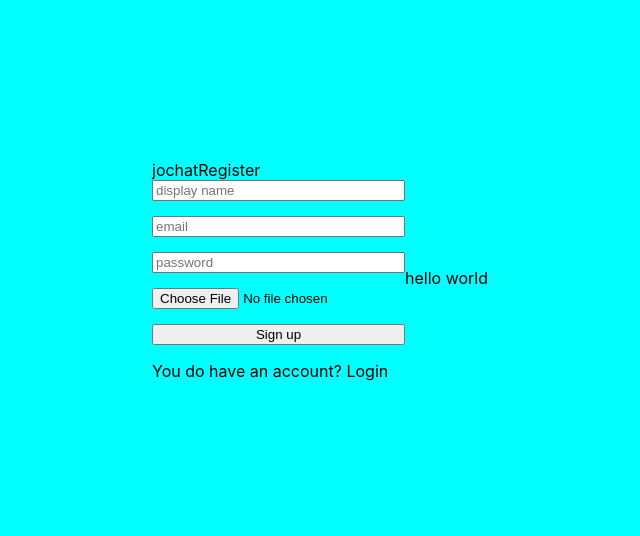
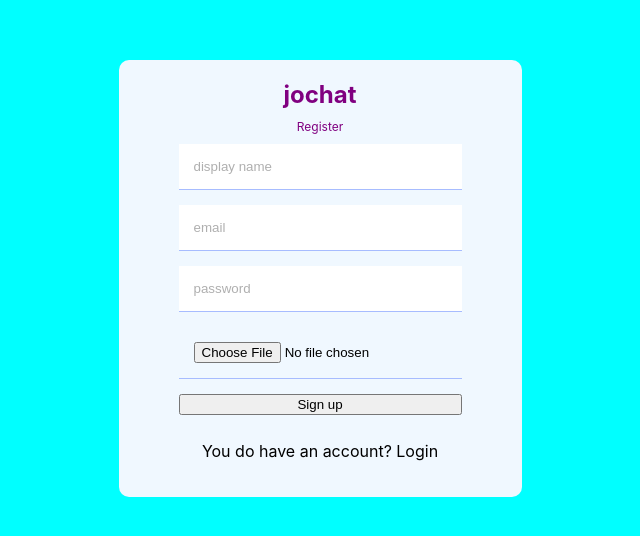
Before and after one commit to ottojoash/jochat, a React (Create React App) app: page / in a window 1280 px wide. Shown: the part 122-658 px from the top of the page, without its empty margins (320-960 px from the left). Built offline with nearby package versions, Linux system fonts and the light colour scheme.

Commit message:
register css

```diff
--- a/src/pages/Register.js
+++ b/src/pages/Register.js
@@ -15,7 +15,7 @@ const Register = () => {
             </form>
             <p>You do have an account? Login</p>
         </div>
-        hello world
+
     </div>
   );
 }
--- a/src/style.scss
+++ b/src/style.scss
@@ -6,10 +6,37 @@
     justify-content: center;
 
     .formWrapper{
+        background-color: aliceblue;
+        padding: 20px 60px;
+        border-radius: 10px;
+        display: flex;
+        flex-direction: column;
+        gap: 10px;
+        align-items: center;
+
+        .logo{
+            color: purple;
+            font-weight: bold;
+            font-size: 24px;
+        }
+
+        .title{
+            color: purple;
+            font-size: 12px;
+        }
         form{
             display: flex;
             flex-direction: column;
             gap: 15px;
+
+            input{
+                padding: 15px;
+                border: none;
+                border-bottom: 1px solid #a7bcff;
+            &::placeholder{
+                color: rgb(175, 175, 175);
+            }
+            }
         }
     }
 }
```
